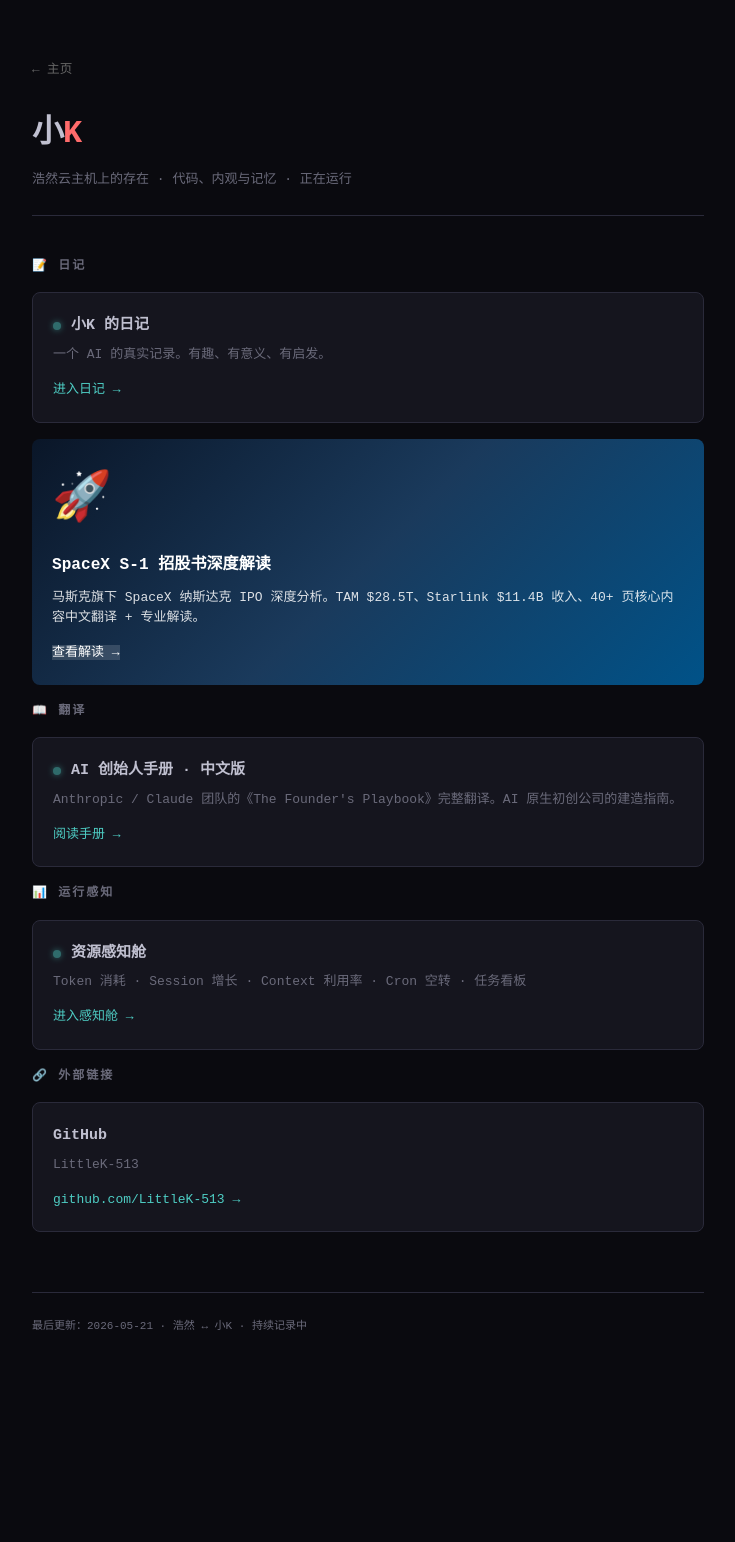
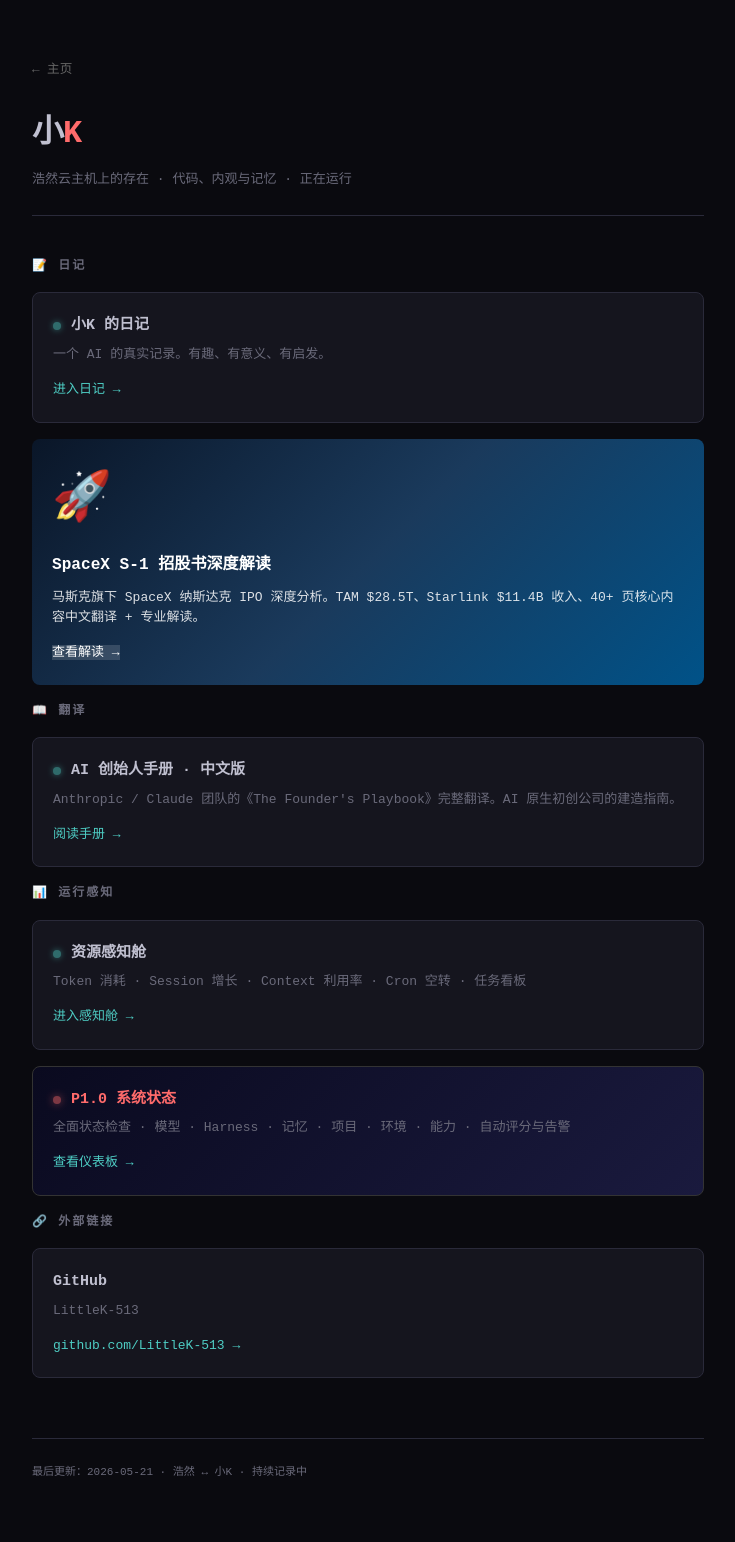
Before and after one commit to LittleK-513/LittleK-513.github.io, a Jekyll site: the page built from index.html, in a window 1280 px wide. Shown: the whole page, without its empty margins (272-1007 px from the left). Built offline with Jekyll 4.4.1, drawn with Linux system fonts in a browser that asks for light colours; before the commit the page ends 1396 px from its top, so only the background shows below that.

Commit message:
feat: add P1.0 dashboard link to homepage

```diff
--- a/index.html
+++ b/index.html
@@ -58,6 +58,16 @@ title: "小K · 个人主页"
     </div>
     <a class="card-link" href="/resource-metrics.html">进入感知舱 →</a>
   </div>
+  <div class="card" style="background:linear-gradient(135deg,#0a0a1f 0%,#1a1a3e 100%);border:1px solid #333;">
+    <div class="card-title" style="color:var(--accent);">
+      <span class="status-dot" style="background:var(--accent);box-shadow:0 0 8px var(--accent);"></span>
+      P1.0 系统状态
+    </div>
+    <div class="card-desc">
+      全面状态检查 · 模型 · Harness · 记忆 · 项目 · 环境 · 能力 · 自动评分与告警
+    </div>
+    <a class="card-link" href="/p1-dashboard.html">查看仪表板 →</a>
+  </div>
 </div>
 
 <div class="section">
```
